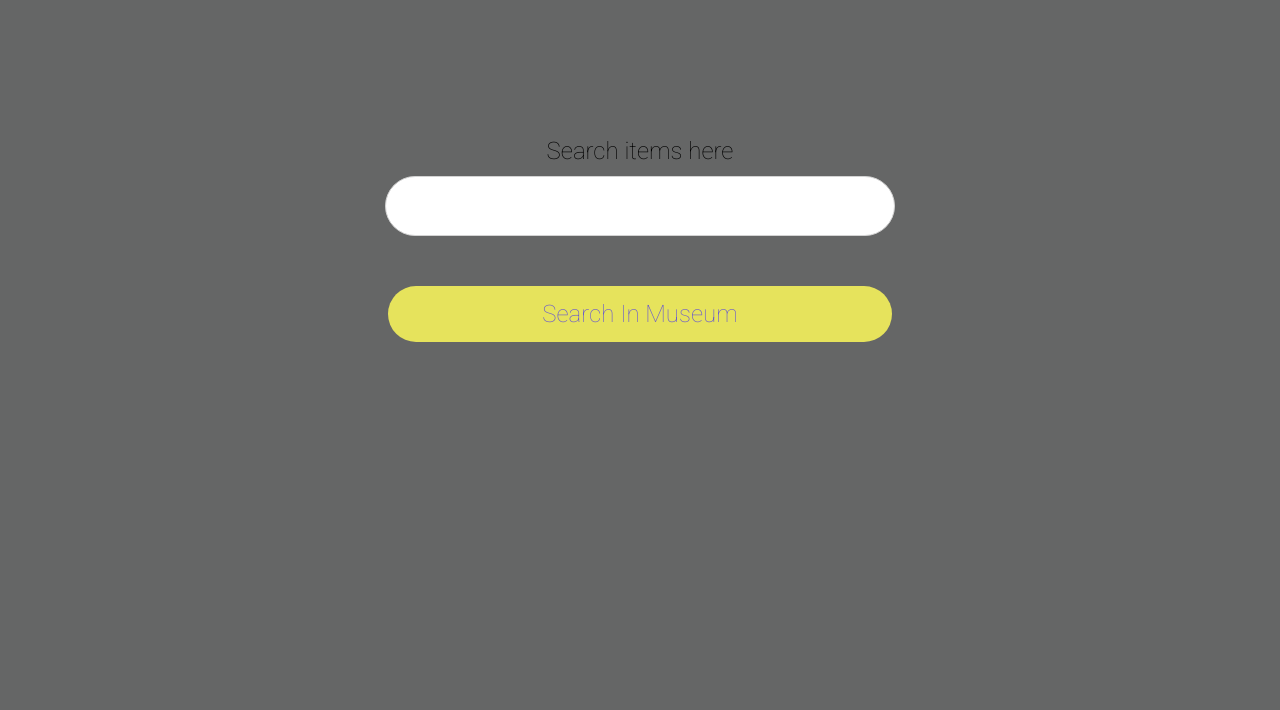
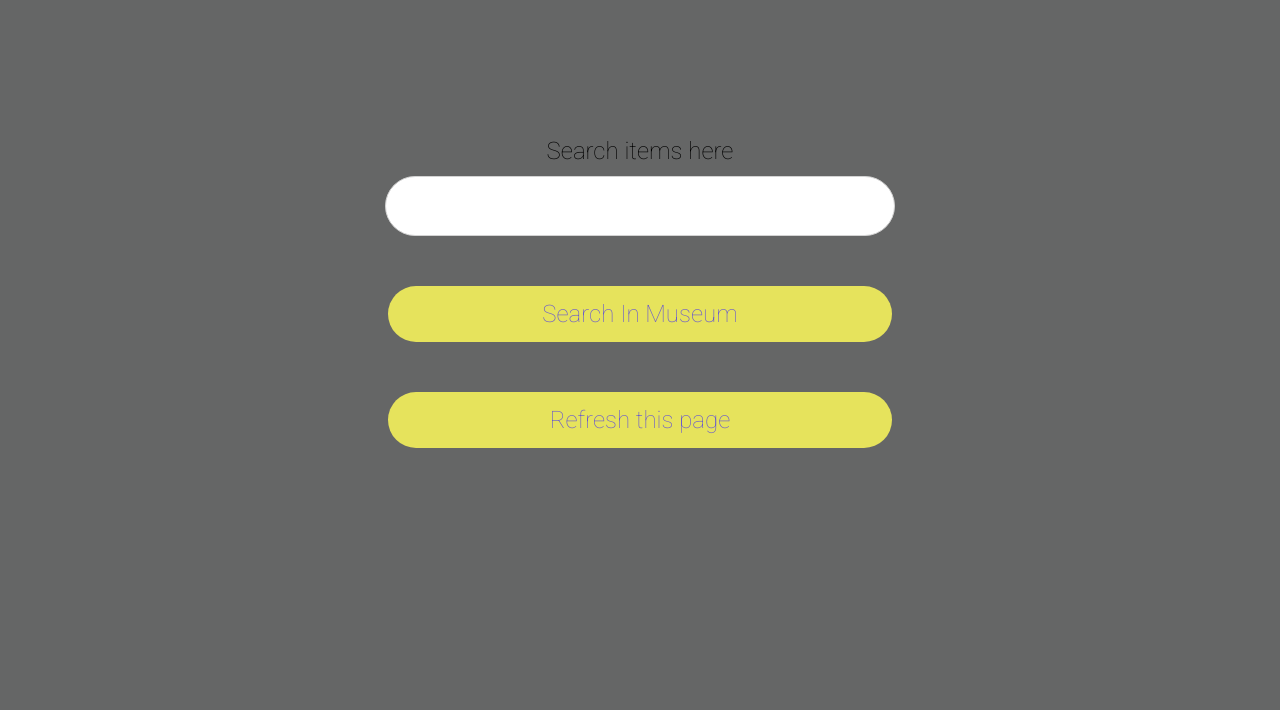
Before and after one commit to Raheemshah2809/api-coursework, a plain HTML site: page index.html in a window 1280 px wide. Shown: the part 90-800 px from the top of the page. Drawn offline with Linux system fonts and the light colour scheme.

Commit message:
added refresh thus page function

```diff
--- a/index.html
+++ b/index.html
@@ -19,6 +19,8 @@
             <label for="generalSearch">Search items here</label>
             <input type="text" id="generalSearch">
             <button type="submit" id="submitForm" class="submitSearch">Search In Museum</button>
+            <button class="refresh"
+           <a href="index.html" >Refresh this page</a></button>
             </form>
         </div>
         <div id="loading">
```
Also changed, not shown: main.css (line endings or trailing spaces).
